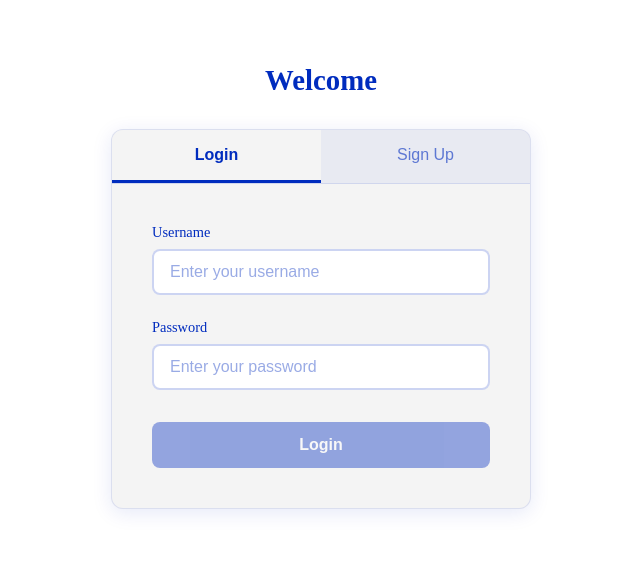
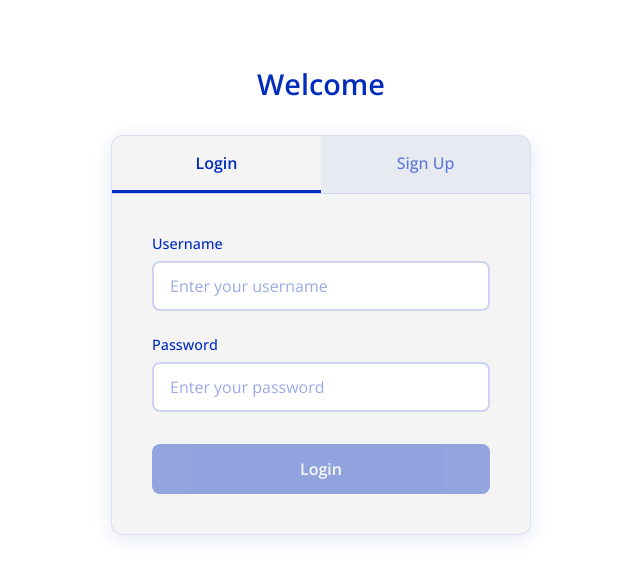
Before and after one commit to TheNatas/tasks-front, an Angular app: page /login in a window 1280 px wide. Shown: the top 578 px of the page, without its empty margins (319-959 px from the left). Built offline with nearby package versions, Linux system fonts and the light colour scheme.

Commit message:
add open sans font

```diff
--- a/src/index.html
+++ b/src/index.html
@@ -6,6 +6,9 @@
   <base href="/">
   <meta name="viewport" content="width=device-width, initial-scale=1">
   <link rel="icon" type="image/x-icon" href="favicon.ico">
+  <link rel="preconnect" href="https://fonts.googleapis.com">
+  <link rel="preconnect" href="https://fonts.gstatic.com" crossorigin>
+  <link href="https://fonts.googleapis.com/css2?family=Open+Sans:ital,wght@0,300;0,400;0,500;0,600;0,700;0,800;1,300;1,400;1,500;1,600;1,700;1,800&display=swap" rel="stylesheet">
 </head>
 <body>
   <app-root></app-root>
--- a/src/styles.css
+++ b/src/styles.css
@@ -2,3 +2,11 @@
   --primary-color: #002CBE;
   --background-color: #F4F4F4;
 }
+
+* {
+  font-family: 'Open Sans', sans-serif;
+}
+
+body {
+  font-family: 'Open Sans', sans-serif;
+}
```
